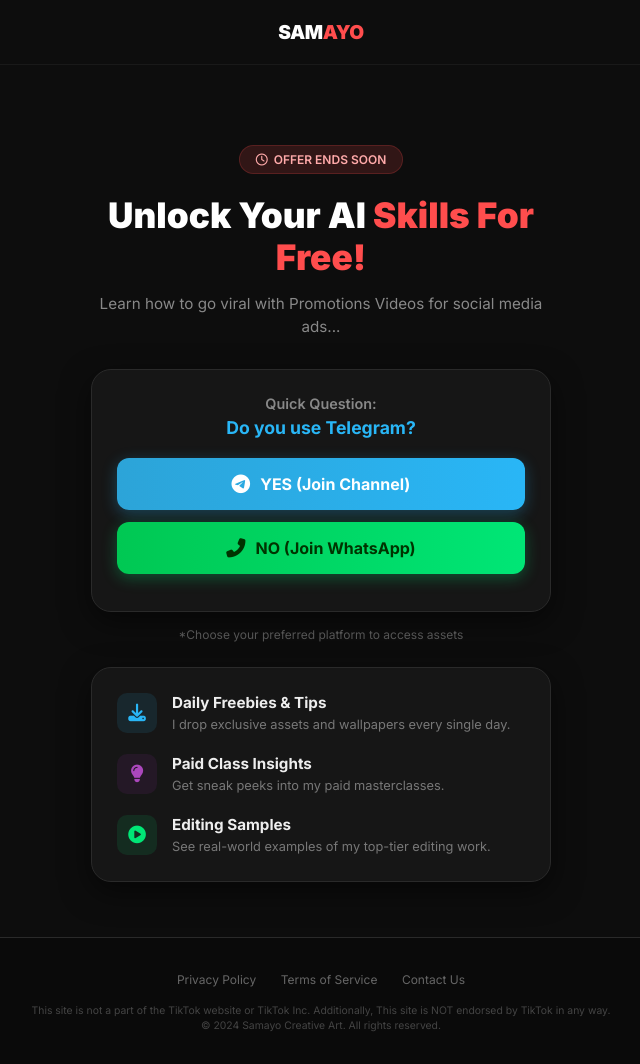
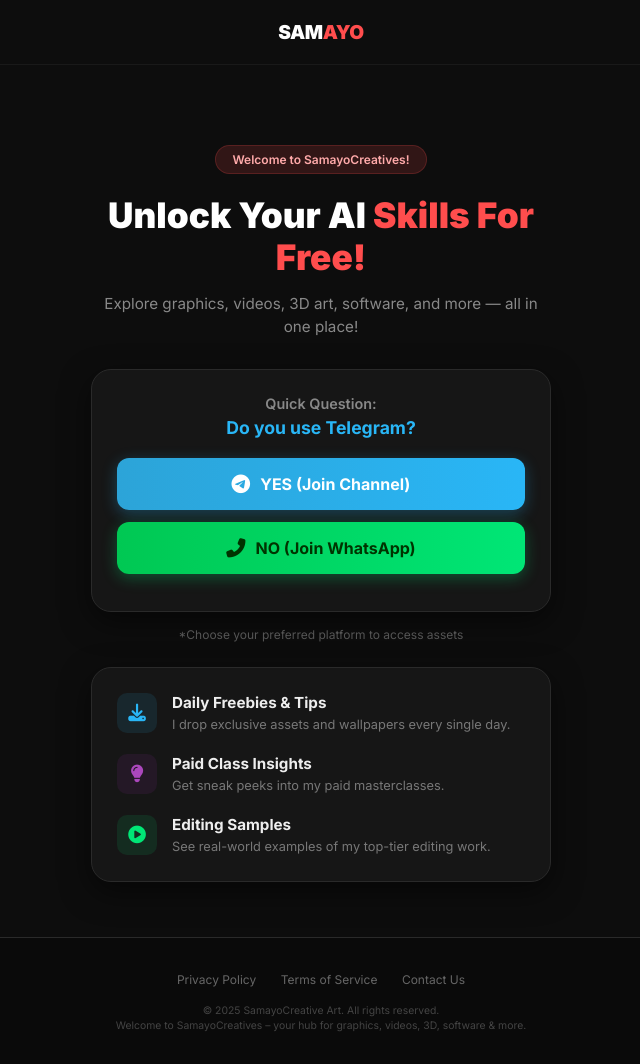
Before and after one commit to Samayoart/redirect-page, a plain HTML site: page index.html in a window 1280 px wide. Shown: the whole page, without its empty margins (319-959 px from the left). Drawn offline with Linux system fonts and the light colour scheme.

Commit message:
Add files via upload

```diff
--- a/index.html
+++ b/index.html
@@ -10,13 +10,13 @@
     <link rel="stylesheet" href="https://cdnjs.cloudflare.com/ajax/libs/font-awesome/6.4.0/css/all.min.css">
 
       <!-- 🔥 Google Analytics v4 -->
-    <script async src="https://www.googletagmanager.com/gtag/js?id=YOUR_MEASUREMENT_ID"></script>
+    <script async src="https://www.googletagmanager.com/gtag/js?id=G-Q19J0JSBGE"></script>
     <script>
       window.dataLayer = window.dataLayer || [];
       function gtag(){dataLayer.push(arguments);}
       gtag('js', new Date());
 
-      gtag('config', G-Q19J0JSBGE);
+      gtag('config', 'G-Q19J0JSBGE');
     </script>
 
     <style>
@@ -261,13 +261,15 @@
 
     <main class="container">
         <div class="badge">
-            <i class="far fa-clock"></i> OFFER ENDS SOON
+           Welcome to SamayoCreatives!
         </div>
 
         <h1>Unlock Your AI <span class="highlight">Skills For Free!</span></h1>
         <p class="subtext">
-            Learn how to go viral with Promotions Videos for social media ads...
-        </p>
+          Explore graphics, videos, 3D
+          art, software, and more — all
+          in one place!
+       </p>
 
         <div class="card">
             <div class="card-title">Quick Question:</div>
@@ -326,8 +328,8 @@
             <a href="#">Contact Us</a>
         </div>
         <div class="copyright">
-            This site is not a part of the TikTok website or TikTok Inc. Additionally, This site is NOT endorsed by TikTok in any way.<br>
-            © 2024 Samayo Creative Art. All rights reserved.
+            © 2025 SamayoCreative Art. All rights reserved.<br>
+             Welcome to SamayoCreatives – your hub for graphics, videos, 3D, software & more.
         </div>
     </footer>
 
```
